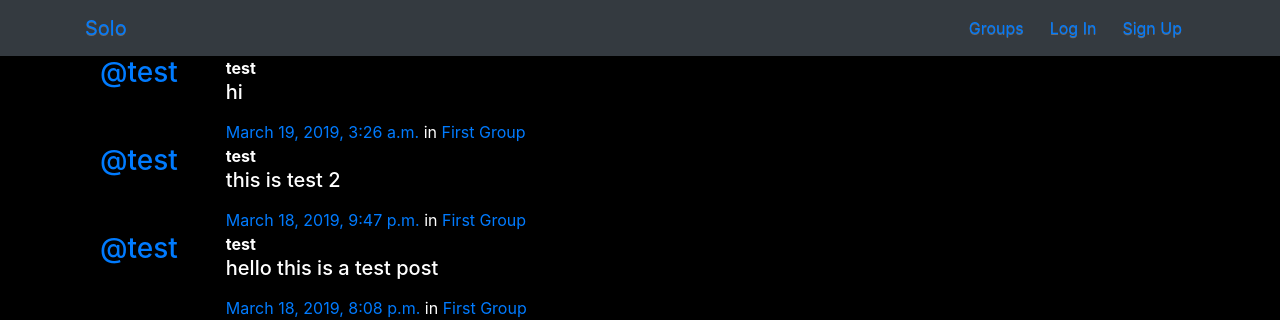
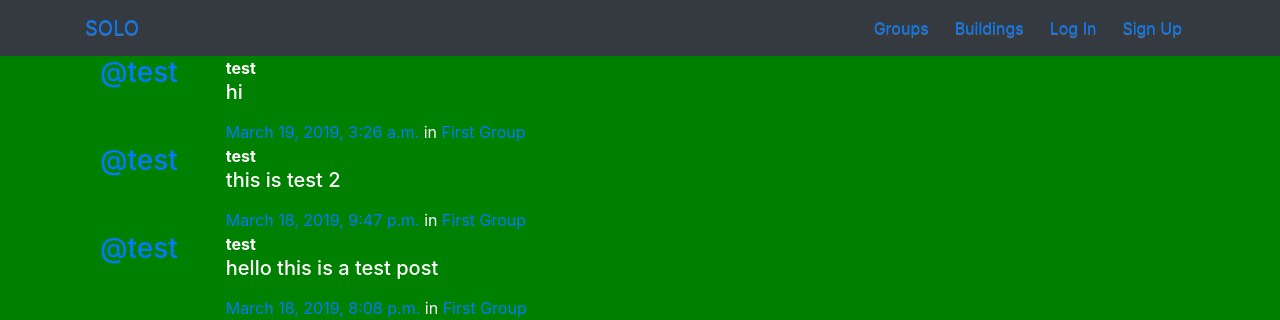
Before and after one commit to ColeHiggins2/Solo, a Django app: page /posts/by/test/ in a window 1280 px wide. Shown: the top 320 px of the page. Run offline with Django 3.2, Linux system fonts and the light colour scheme; data comes from the database, SQL or seed files in the repository; both versions use the stored data as it was after the commit; some libraries are stand-ins or nearby versions.

Commit message:
test colors

```diff
--- a/solo/solo/urls.py
+++ b/solo/solo/urls.py
@@ -26,6 +26,7 @@ urlpatterns = [
     path('thanks/',views.ThanksPage.as_view(),name='thanks'),
     path('posts/', include("posts.urls", namespace="posts")),
     path('groups/',include("groups.urls", namespace="groups")),
+    path('buildings/',views.BuildingsPage.as_view(),name='buildings'),
 
 
 ]
--- a/solo/solo/views.py
+++ b/solo/solo/views.py
@@ -8,3 +8,6 @@ class ThanksPage(TemplateView):
 
 class HomePage(TemplateView):
     template_name = 'index.html'
+
+class BuildingsPage(TemplateView):
+    template_name = 'buildings.html'
--- a/solo/static/css/master.css
+++ b/solo/static/css/master.css
@@ -8,7 +8,7 @@ body {
   height: 100%;
   width: 100%;
   overflow: hidden;
-  background: #191063;
+  background: #008000;
   margin: 0;
 }
 
--- a/solo/static/solo/css/master.css
+++ b/solo/static/solo/css/master.css
@@ -1,6 +1,6 @@
 body {
   margin: 0;
   overflow: hidden;
-  background-color: black;
+  background-color: #008000;
   color:white;
 }
--- a/solo/static/solo/js/master.js
+++ b/solo/static/solo/js/master.js
@@ -1,4 +1,5 @@
 // SOURCE: http://codepen.io/Thibka/pen/mWGxNj
+/*
 var canvas = document.getElementById('canvas'),
   context = canvas.getContext('2d'),
   canvasWidth = (window.innerWidth || document.documentElement.clientWidth || document.body.clientWidth),
@@ -12,7 +13,7 @@ var persons = [],
   birthToGive = 25;
 
 var colors = [];
-/* Galactic Tea - http://www.colourlovers.com/palette/1586746/Galactic_Tea*/
+//Galactic Tea - http://www.colourlovers.com/palette/1586746/Galactic_Tea
 colors[2] = [];
 colors[2]['background'] = '#2F294F';
 colors[2][1] = 'rgba(74,49,89,';
@@ -203,3 +204,4 @@ function giveBirth(e, u) {
 
   if (u > 1) giveBirth(e, u - 1);
 }
+*/
--- a/solo/templates/base.html
+++ b/solo/templates/base.html
@@ -25,16 +25,18 @@
   <body>
     <nav class='navbar navbar-expand-lg bg-dark mynav' role='navigation' id='navbar'>
       <div class="container">
-        <a class='navbar-brand mynav' href="{% url 'home' %}">Solo</a>
+        <a class='navbar-brand mynav' href="{% url 'home' %}">SOLO</a>
         <ul class='navbar-nav align-items-center'>
           {% if user.is_authenticated %}
             <li><a href="#" class ='btn btn-simple'>People</a></li>
             <li><a href="{% url 'posts:create' %}" class ='btn btn-simple'>Post</a></li>
             <li><a href="{% url 'groups:all'  %}" class ='btn btn-simple'>Groups</a></li>
             <li><a href="{% url 'groups:create' %}" class ='btn btn-simple'>Create Group</a></li>
+            <li><a href="{% url 'buildings' %}" class ='btn btn-simple'>Buildings</a></li>
             <li><a href="{% url 'accounts:logout' %}" class ='btn btn-simple'>Log Out"</a></li>
           {% else %}
             <li><a href="{% url 'groups:all' %}" class ='btn btn-simple'>Groups</a></li>
+            <li><a href="{% url 'buildings' %}" class ='btn btn-simple'>Buildings</a></li>
             <li><a href="{% url 'accounts:login'%}" class ='btn btn-simple'>Log In</a></li>
             <li><a href="{% url 'accounts:signup'%}" class ='btn btn-simple'>Sign Up</a></li>
           {% endif %}
@@ -48,6 +50,9 @@
       {% block content %}
 
       {% endblock %}
+
+
+      <!--
     </div>
 
 
@@ -55,10 +60,10 @@
 
       <script src="{% static "solo/js/master.js"%}" type="text/javascript" ></script>
 
-      <!-- Latest compiled and minified jQuery -->
+       Latest compiled and minified jQuery
       <script src="https://code.jquery.com/jquery-3.3.1.slim.min.js" integrity="sha384-q8i/X+965DzO0rT7abK41JStQIAqVgRVzpbzo5smXKp4YfRvH+8abtTE1Pi6jizo" crossorigin="anonymous"></script>
-      <!-- Latest compiled and minified JavaScript -->
+       Latest compiled and minified JavaScript
       <script src="https://stackpath.bootstrapcdn.com/bootstrap/4.1.3/js/bootstrap.min.js" integrity="sha384-ChfqqxuZUCnJSK3+MXmPNIyE6ZbWh2IMqE241rYiqJxyMiZ6OW/JmZQ5stwEULTy" crossorigin="anonymous"></script>
-
+    -->
     </body>
   </html>
--- /dev/null
+++ b/solo/templates/buildings.html
@@ -0,0 +1,6 @@
+{% extends 'base.html' %}
+{% block content %}
+<h1> Buildings page!</h1>
+
+
+{% endblock %}
--- a/solo/templates/index.html
+++ b/solo/templates/index.html
@@ -12,7 +12,7 @@
     text-align: center;
     font-family: Montserrat;
     padding: 50px;
-    padding-bottom: 200px;
+    padding-bottom: 50px;
   }
 
   h2, p {
```
Also changed, not shown: solo/db.sqlite3.
